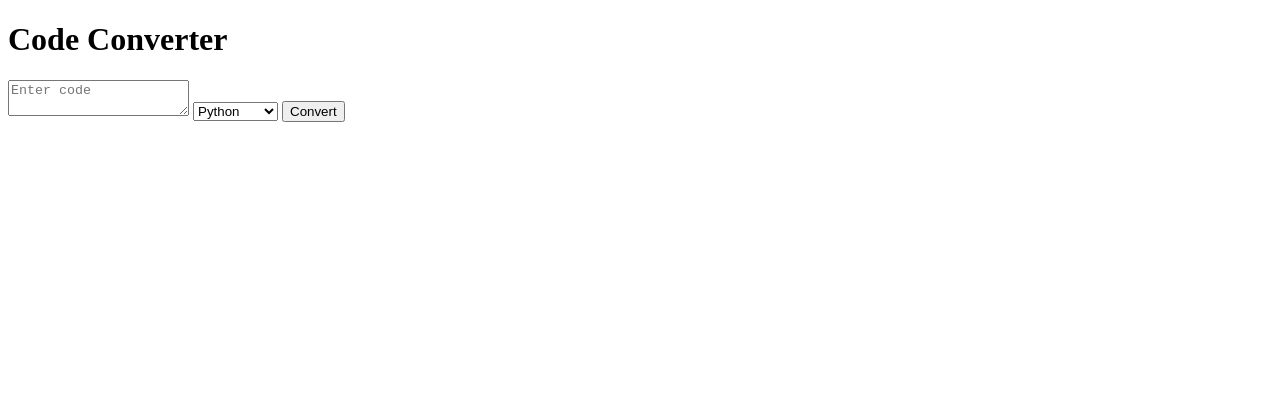
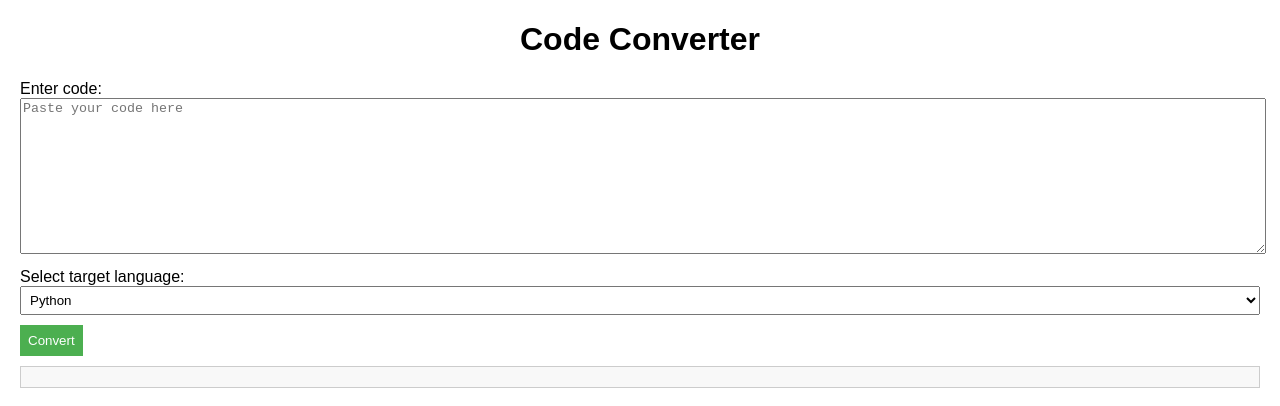
Before and after one commit to giripankaj21/cphathocan, a plain HTML site: page index.html in a window 1280 px wide. Drawn offline with nearby package versions, Linux system fonts and the light colour scheme.

Commit message:
Update index.html

```diff
--- a/index.html
+++ b/index.html
@@ -4,17 +4,69 @@
     <meta charset="UTF-8">
     <meta name="viewport" content="width=device-width, initial-scale=1.0">
     <title>Code Converter</title>
+    <style>
+        body {
+            font-family: 'Arial', sans-serif;
+            margin: 20px;
+        }
+
+        h1 {
+            text-align: center;
+        }
+
+        #code {
+            width: 100%;
+            height: 150px;
+            margin-bottom: 10px;
+        }
+
+        #targetLanguage {
+            width: 100%;
+            margin-bottom: 10px;
+            padding: 5px;
+        }
+
+        #result {
+            margin-top: 10px;
+            padding: 10px;
+            border: 1px solid #ccc;
+            background-color: #f8f8f8;
+            white-space: pre-wrap;
+        }
+
+        button {
+            padding: 8px;
+            background-color: #4caf50;
+            color: white;
+            border: none;
+            cursor: pointer;
+        }
+
+        button:hover {
+            background-color: #45a049;
+        }
+    </style>
 </head>
 <body>
+    <div>
         <h1>Code Converter</h1>
-    <textarea id="code" placeholder="Enter code"></textarea>
+        <label for="code">Enter code:</label>
+        <textarea id="code" placeholder="Paste your code here"></textarea>
+
+        <label for="targetLanguage">Select target language:</label>
         <select id="targetLanguage">
             <option value="python">Python</option>
             <option value="javascript">JavaScript</option>
-        <!-- Add other languages as needed -->
+            <option value="java">java</option>
+            <option value="c++">C++</option>
+            <option value="php">php</option>
+            <option value="c">c</option>
         </select>
+
         <button onclick="convertCode()">Convert</button>
+
         <div id="result"></div>
+    </div>
 
     <script src="https://code.jquery.com/jquery-3.6.4.min.js"></script>
     <script>
@@ -34,6 +86,7 @@
                 },
                 error: function(error) {
                     console.error('Error:', error);
+                    document.getElementById('result').innerText = 'An error occurred.';
                 }
             });
         }
```
Lines whose indentation alone changed are shown as unchanged.
